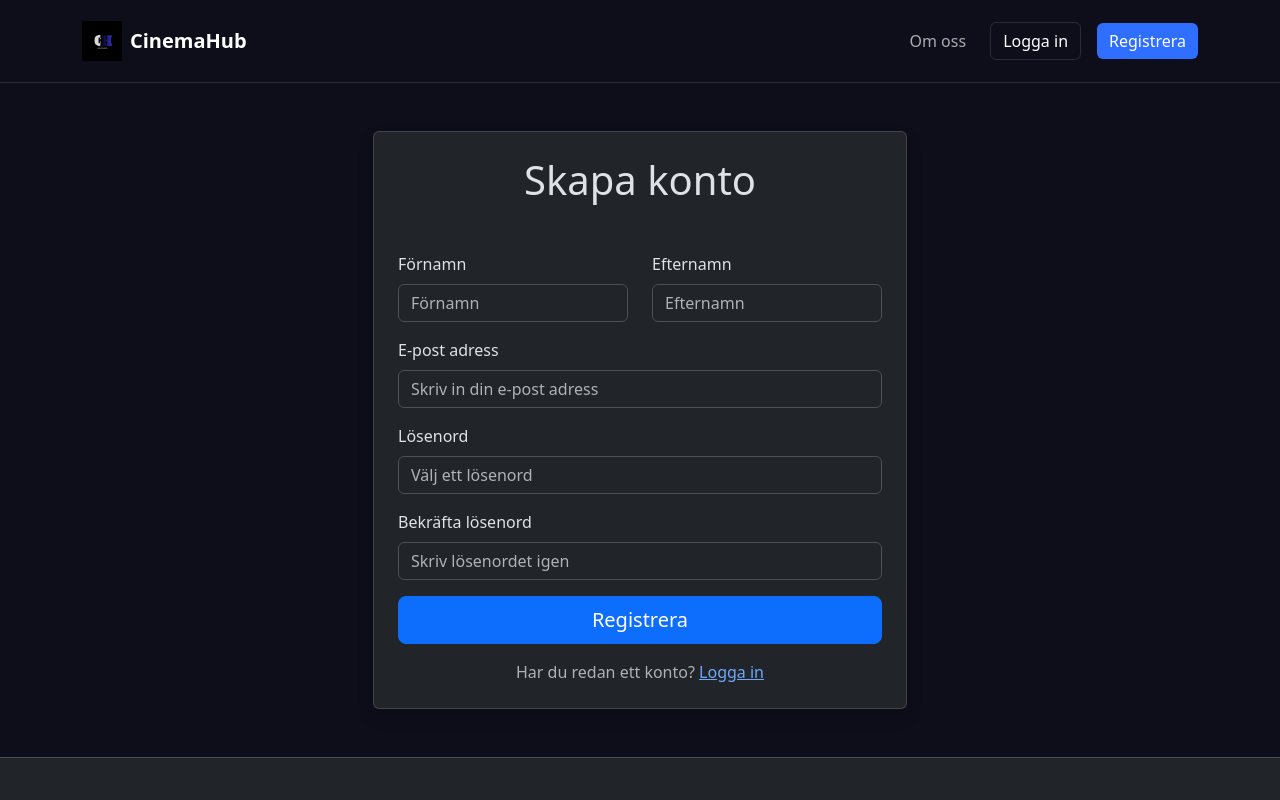
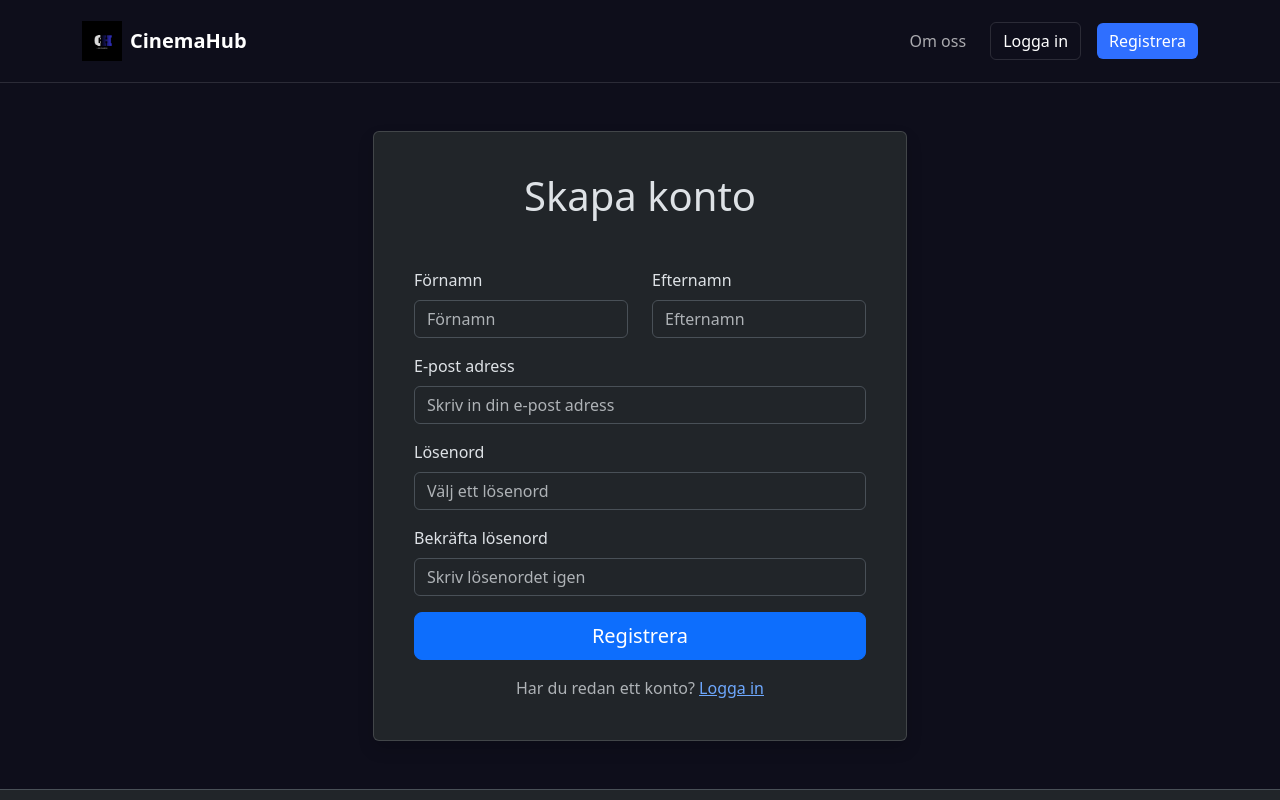
Before and after one commit to ebadianh/cinema-hub, a React (Vite) app: page /register in a window 1280 px wide. Shown: the top 800 px of the page. Built offline with nearby package versions, Linux system fonts and the light colour scheme; no server answers.

Commit message:
matching cardsstyle login/register

```diff
--- a/src/pages/Register.tsx
+++ b/src/pages/Register.tsx
@@ -63,7 +63,7 @@ export default function Register() {
         <Container className="d-flex align-items-center justify-content-center" style={{ minHeight: '50vh' }}>
             <Row className="w-100">
                 <Col md={{ span: 6, offset: 3 }} lg={{ span: 6, offset: 3 }}>
-                    <Card className="mt-5 p-2 shadow">
+                    <Card className="mt-5 p-4 shadow">
                         <Card.Body>
                             <h1 className="text-center mb-5">Skapa konto</h1>
 
```
